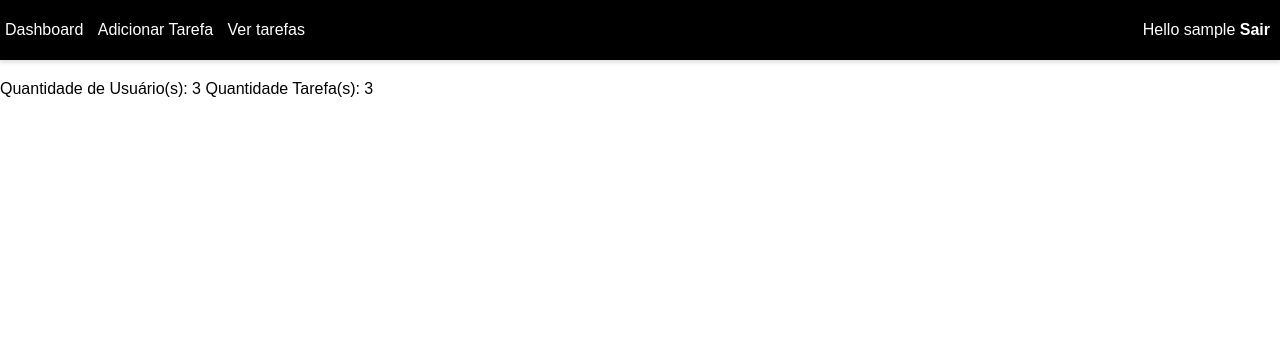
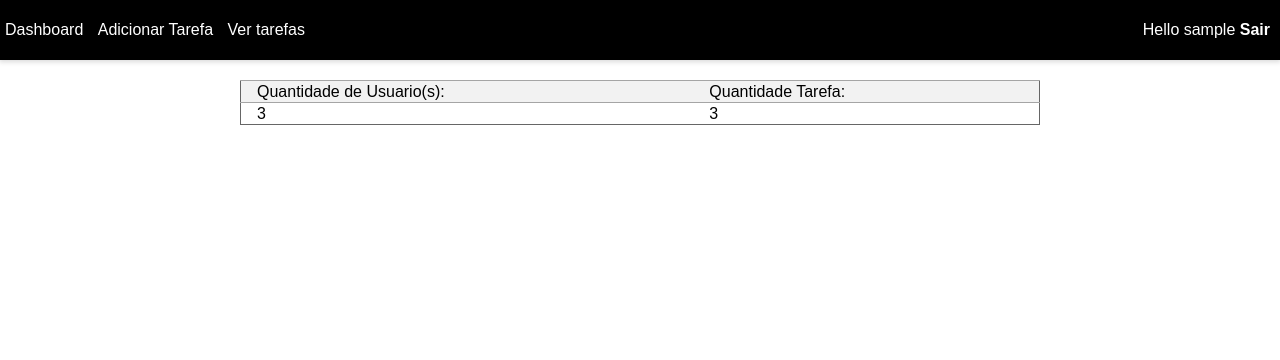
Before and after one commit to WallPetrucci/trabalho-tlp, a Flask app: page / in a window 1280 px wide. Shown: the top 360 px of the page. Run offline with Flask 2, Linux system fonts and the light colour scheme; the visitor is signed in with stand-in values (Sample User, id 1).

Commit message:
Layout das tabela de dashboard e tarefa

```diff
--- a/static/css/estilo.css
+++ b/static/css/estilo.css
@@ -194,3 +194,42 @@ body {
 .mg-t-10 {
     margin-top:10px;
 }
+
+.table{
+    margin: 0 auto;
+}
+
+table {
+    border-collapse: collapse;
+    width: 50em;
+    border: 1px solid #666;
+}
+
+thead {
+    background: #F2F2F2;
+    border-top: 1px solid #a5a5a5;
+    border-bottom: 1px solid #a5a5a5;
+}
+
+tr:hover {
+    background-color:#3d80df;
+    color: #fff;
+}
+
+thead tr:hover {
+    background-color: transparent;
+    color: inherit;
+}
+
+tr:nth-child(even) {
+      background-color: #edf5ff;
+}
+
+th{
+    font-weight: normal;
+    text-align: left;
+}
+
+th, td {
+    padding: 0.1em 1em;
+}
--- a/templates/cadastro.html
+++ b/templates/cadastro.html
@@ -2,7 +2,7 @@
 <html>
 <head>
 	<title>Cadastro</title>
-	<link rel="stylesheet" type="text/css" href="{{ url_for('static', filename='css/estilo.css') }}" media="screen" />
+	<link rel="stylesheet" type="text/css" href="../static/css/estilo.css" media="screen" />
 </head>
 <body>
 	<div class="content">
--- a/templates/dashboard.html
+++ b/templates/dashboard.html
@@ -5,8 +5,22 @@
 	<link rel="stylesheet" type="text/css" href="{{ url_for('static', filename='css/estilo.css') }}" media="screen" />
 </head>
 <body>
-{% include 'menu.html' %}
-Quantidade de Usuário(s): {{ quantidade_user }}
-Quantidade Tarefa(s): {{ quantidade_tarefa }}
+	<div class="container">
+		<table class="table">
+			{% include 'menu.html' %}
+			<thead>
+				<tr>
+					<th>Quantidade de Usuario(s):</th>
+					<th>Quantidade Tarefa:</th>
+				</tr>
+			</thead>
+			<tbody>
+				<tr>
+					<td>{{ quantidade_user }}</td>
+					<td>{{ quantidade_tarefa }}</td>
+				</tr>
+			</tbody>
+		</table>
+	</div>
 </body>
 </html>
--- a/templates/login.html
+++ b/templates/login.html
@@ -2,7 +2,7 @@
 <html>
 <head>
 	<title>Login</title>
-	<link rel="stylesheet" type="text/css" href="{{ url_for('static', filename='css/estilo.css') }}" media="screen" />
+	<link rel="stylesheet" type="text/css" href="../static/css/estilo.css" media="screen" />
 </head>
 <body>
 	<div class="content">
```
Also changed, not shown: templates/tarefas.html (+7 -2 lines).
